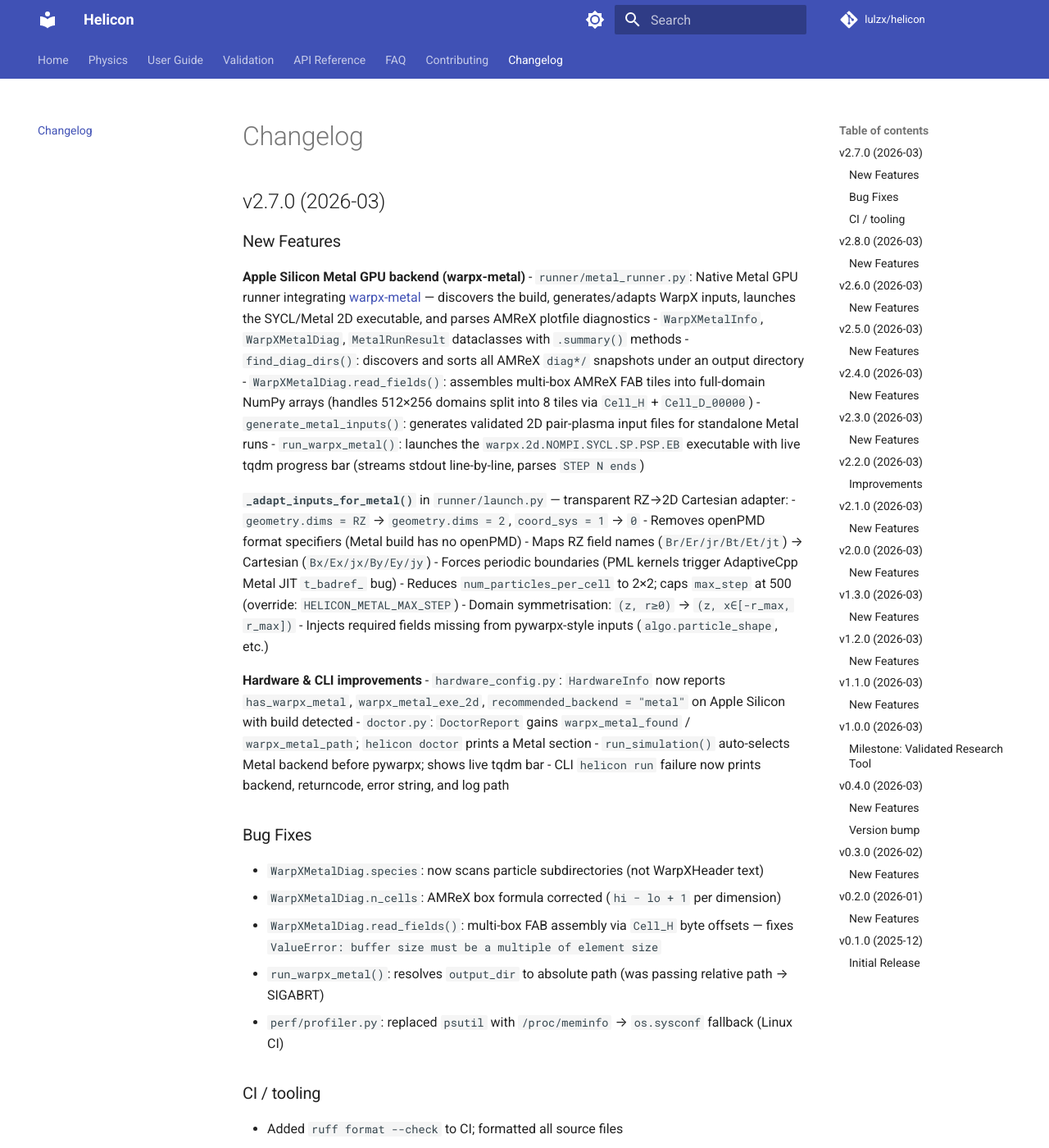
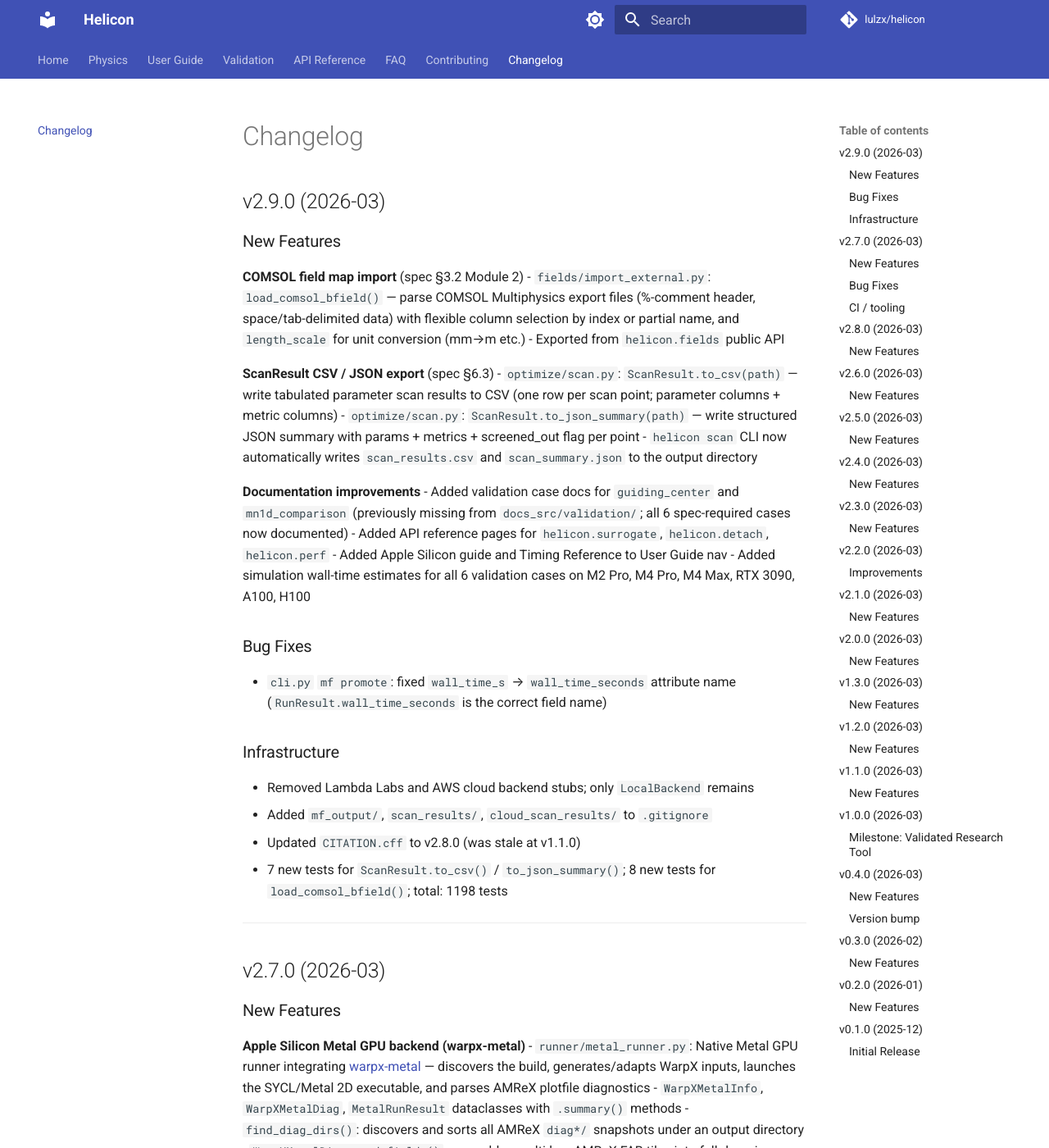
Before and after one commit to Lulzx/helicon, an MkDocs documentation site: the page built from docs_src/changelog.md, in a window 1280 px wide and 1400 px high. Shown: the whole window at 82% size. Built offline with MkDocs 1.6.1 and Material for MkDocs 9.7.7, drawn with Linux system fonts in a browser that asks for light colours; comment, search, counter and statistics services are not loaded.

Commit message:
docs: add v2.9.0 changelog entry

```diff
--- a/docs_src/changelog.md
+++ b/docs_src/changelog.md
@@ -1,4 +1,43 @@
 # Changelog
+
+## v2.9.0 (2026-03)
+
+### New Features
+
+**COMSOL field map import** (spec §3.2 Module 2)
+- `fields/import_external.py`: `load_comsol_bfield()` — parse COMSOL Multiphysics export
+  files (%-comment header, space/tab-delimited data) with flexible column selection by
+  index or partial name, and `length_scale` for unit conversion (mm→m etc.)
+- Exported from `helicon.fields` public API
+
+**ScanResult CSV / JSON export** (spec §6.3)
+- `optimize/scan.py`: `ScanResult.to_csv(path)` — write tabulated parameter scan results
+  to CSV (one row per scan point; parameter columns + metric columns)
+- `optimize/scan.py`: `ScanResult.to_json_summary(path)` — write structured JSON summary
+  with params + metrics + screened_out flag per point
+- `helicon scan` CLI now automatically writes `scan_results.csv` and `scan_summary.json`
+  to the output directory
+
+**Documentation improvements**
+- Added validation case docs for `guiding_center` and `mn1d_comparison` (previously
+  missing from `docs_src/validation/`; all 6 spec-required cases now documented)
+- Added API reference pages for `helicon.surrogate`, `helicon.detach`, `helicon.perf`
+- Added Apple Silicon guide and Timing Reference to User Guide nav
+- Added simulation wall-time estimates for all 6 validation cases on M2 Pro, M4 Pro,
+  M4 Max, RTX 3090, A100, H100
+
+### Bug Fixes
+- `cli.py` `mf promote`: fixed `wall_time_s` → `wall_time_seconds` attribute name
+  (`RunResult.wall_time_seconds` is the correct field name)
+
+### Infrastructure
+- Removed Lambda Labs and AWS cloud backend stubs; only `LocalBackend` remains
+- Added `mf_output/`, `scan_results/`, `cloud_scan_results/` to `.gitignore`
+- Updated `CITATION.cff` to v2.8.0 (was stale at v1.1.0)
+- 7 new tests for `ScanResult.to_csv()` / `to_json_summary()`; 8 new tests for
+  `load_comsol_bfield()`; total: 1198 tests
+
+---
 
 ## v2.7.0 (2026-03)
 
```
